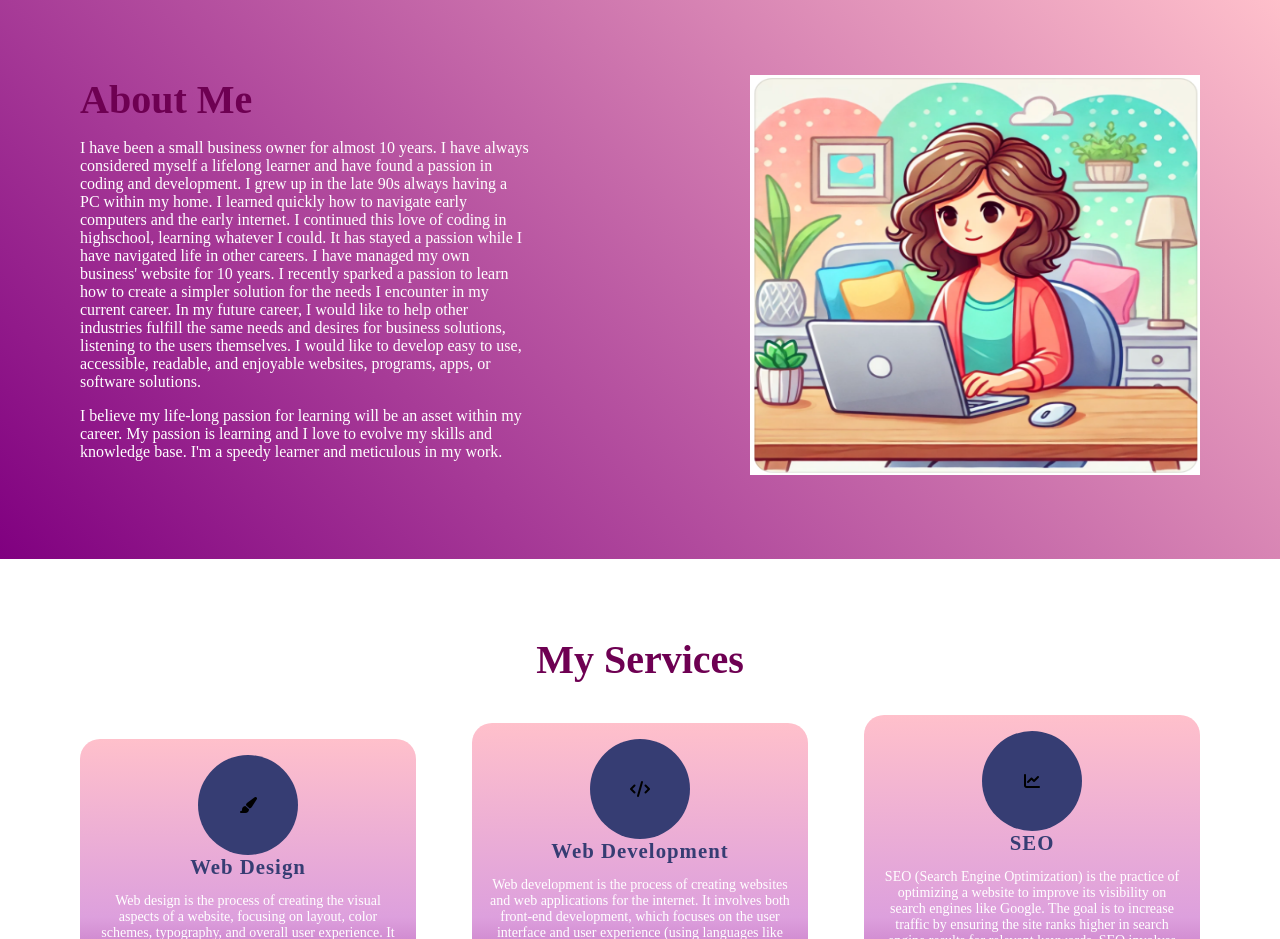
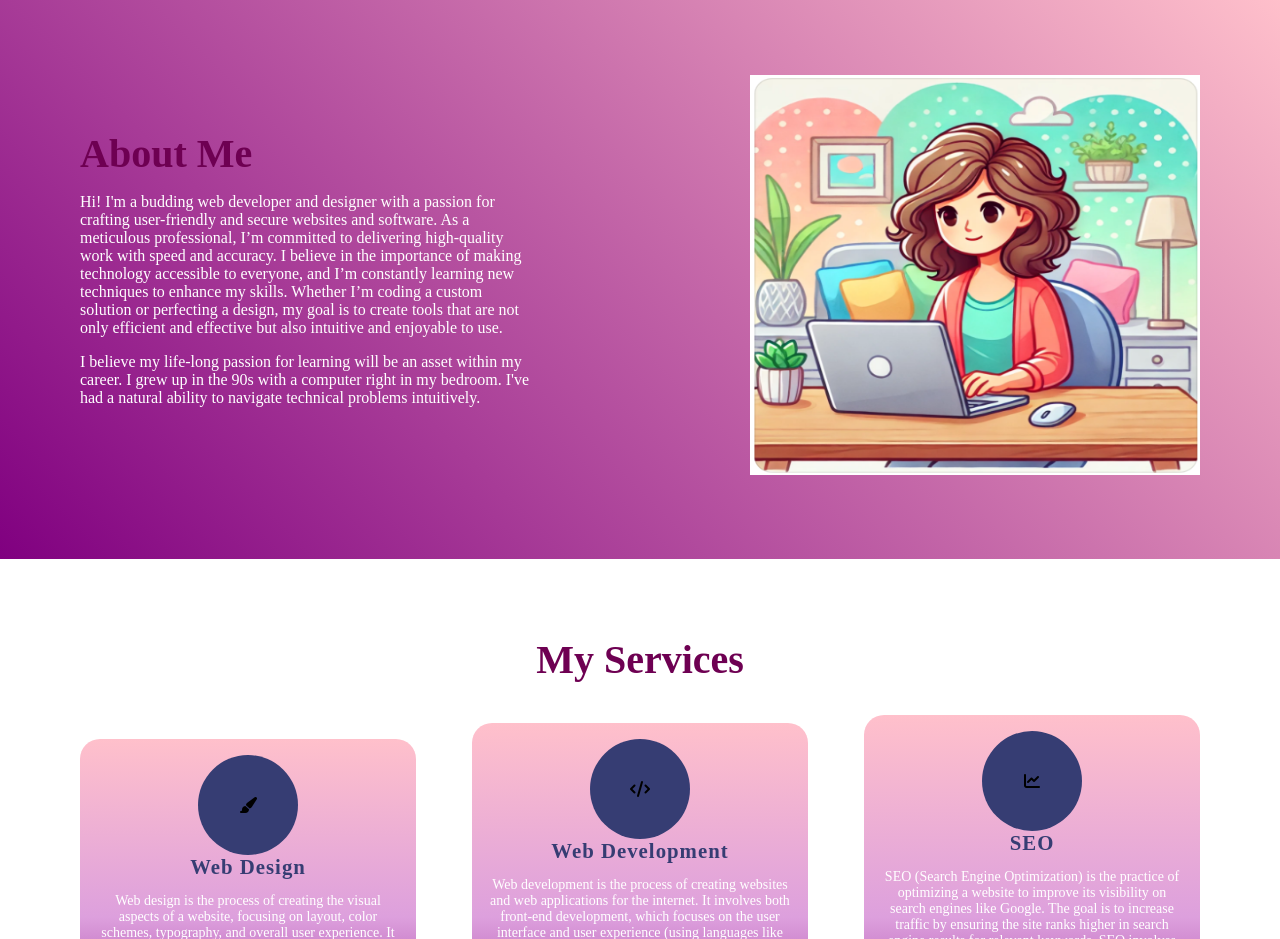
Before and after one commit to el-em-g/el-em-g.github.io, a plain HTML site: page index.html in a window 1280 px wide. Shown: the part 1420-2359 px from the top of the page. Drawn offline with Linux system fonts and the light colour scheme; a web font is replaced by a local one.

Commit message:
Update index.html
changed About Me

```diff
--- a/index.html
+++ b/index.html
@@ -164,20 +164,10 @@
         <div class="about-text">
             <h1 class="my-heading">About Me</h1>
             <p class="lead-para">
-                I have been a small business owner for almost 10 years. I have always considered myself a lifelong learner
-                and have found a passion in coding and development. I grew up in the late 90s always having a PC within
-                my home. I learned quickly how to navigate early computers and the early internet. I continued this love of
-                coding in highschool, learning whatever I could. It has stayed a passion while I have navigated
-                life in other careers. I have managed my own business' website for 10 years.
-                 I recently sparked a passion to learn how to create a simpler solution for
-                the needs I encounter in my current career. In my future career, I would like to help other industries fulfill
-                the same needs and desires for business solutions, listening to the users themselves.
-                I would like to develop easy to use, accessible,
-                readable, and enjoyable websites, programs, apps, or software solutions.
+Hi! I'm a budding web developer and designer with a passion for crafting user-friendly and secure websites and software. As a meticulous professional, I’m committed to delivering high-quality work with speed and accuracy. I believe in the importance of making technology accessible to everyone, and I’m constantly learning new techniques to enhance my skills. Whether I’m coding a custom solution or perfecting a design, my goal is to create tools that are not only efficient and effective but also intuitive and enjoyable to use.
             </p>
             <p>
-                I believe my life-long passion for learning will be an asset within my career. My passion is learning and I love
-                to evolve my skills and knowledge base. I'm a speedy learner and meticulous in my work.
+                I believe my life-long passion for learning will be an asset within my career. I grew up in the 90s with a computer right in my bedroom. I've had a natural ability to navigate technical problems intuitively.
             </p>
         </div>
         <div class="about-image">
```
